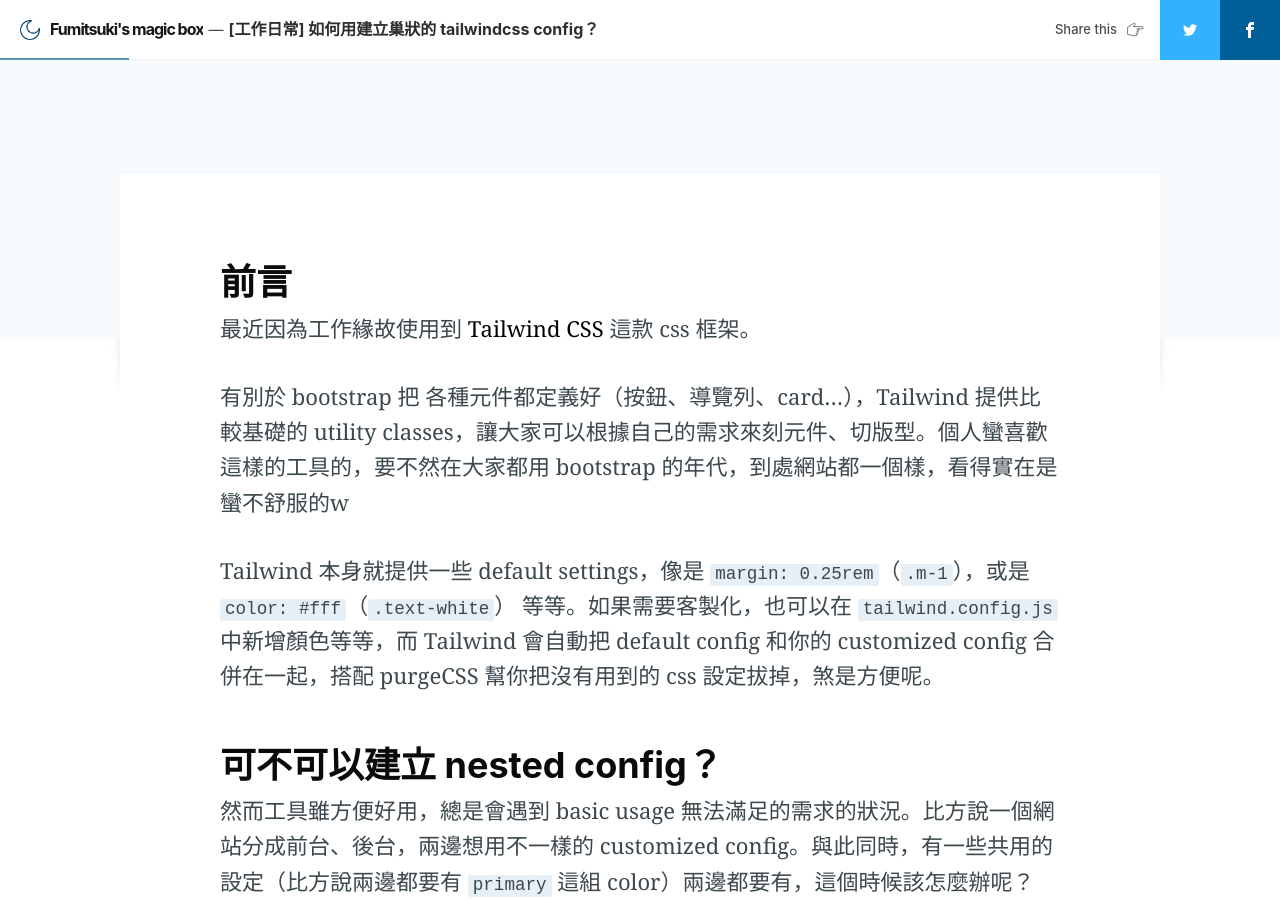
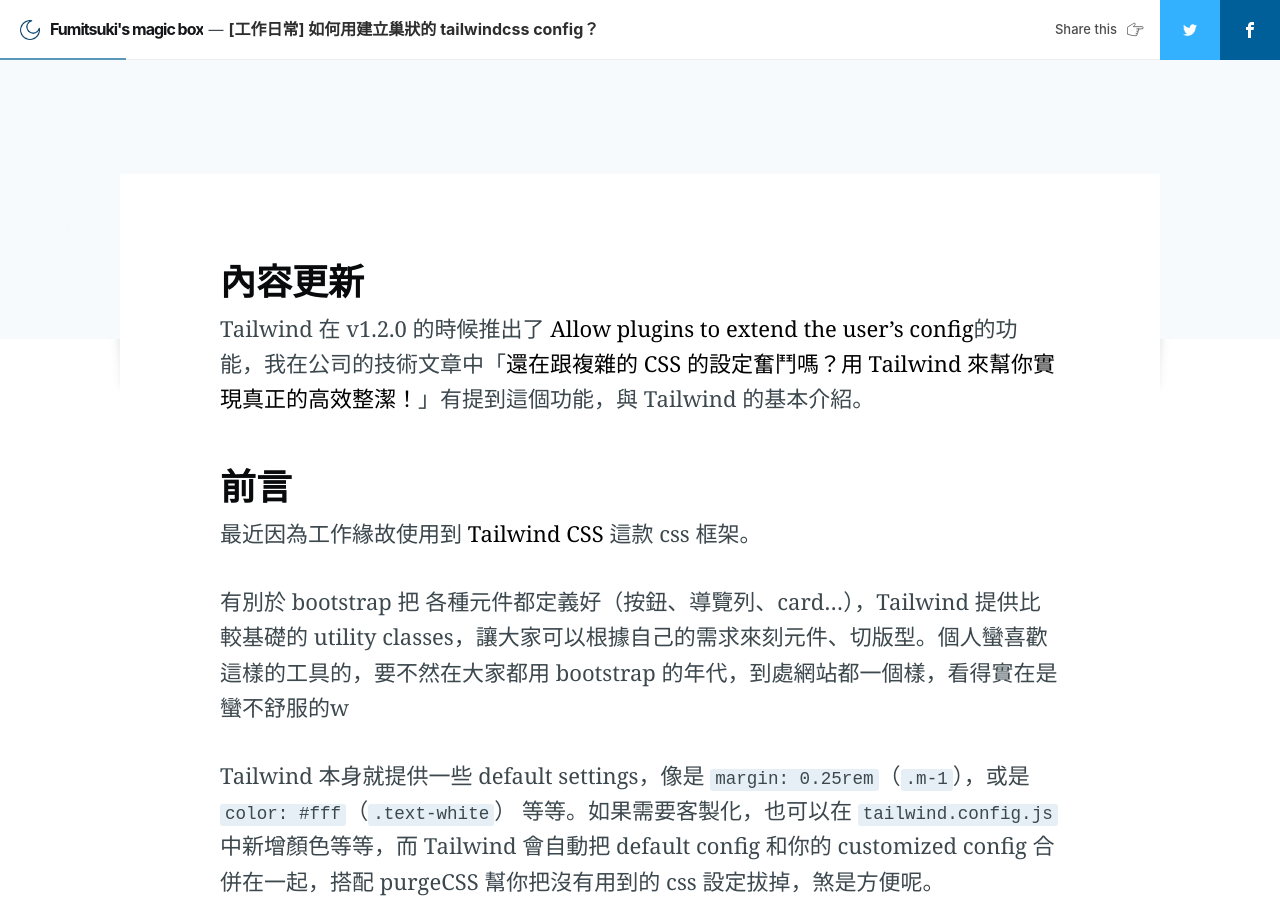
Before and after one commit to requiemformemories/blog, a Jekyll site: the page built from _posts/2019-08-22-tailwind-nested-config.markdown, in a window 1280 px wide and 900 px high, scrolled down 780 px. Built offline with Jekyll 4.4.1, drawn with Linux system fonts in a browser that asks for light colours; nearby versions of some CDN libraries; comment, search, counter and statistics services are not loaded.

Commit message:
Update content of `tailwind-nested-config` post

```diff
--- a/_posts/2019-08-22-tailwind-nested-config.markdown
+++ b/_posts/2019-08-22-tailwind-nested-config.markdown
@@ -10,6 +10,10 @@
 tags: css javascript
 author: fumitsuki
 ---
+
+## 內容更新
+
+Tailwind 在 v1.2.0 的時候推出了 [Allow plugins to extend the user's config](https://github.com/tailwindcss/tailwindcss/pull/1162)的功能，我在公司的技術文章中「[還在跟複雜的 CSS 的設定奮鬥嗎？用 Tailwind 來幫你實現真正的高效整潔！](http://5xruby.tw/posts/tailwind-css-plugin/)」有提到這個功能，與 Tailwind 的基本介紹。
 
 ## 前言
 
@@ -122,7 +126,7 @@
 
 這四種方案（其實只有三種？）中，比較推薦這種呢。
 
-#### 顏色的 shallow merge 問題
+### 顏色的 shallow merge 問題
 
 在 Tailwind 中，customize 你的設定基本上分兩種方式：
 
```
